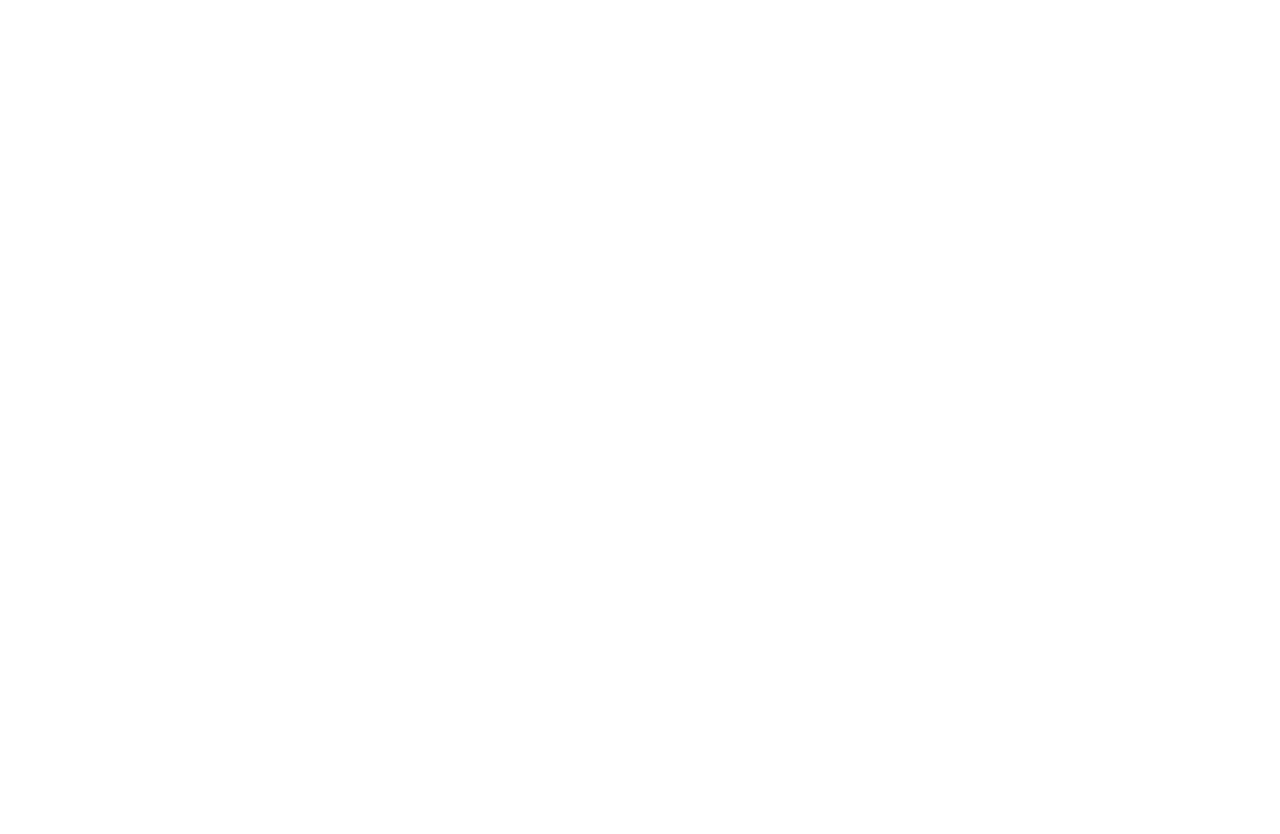
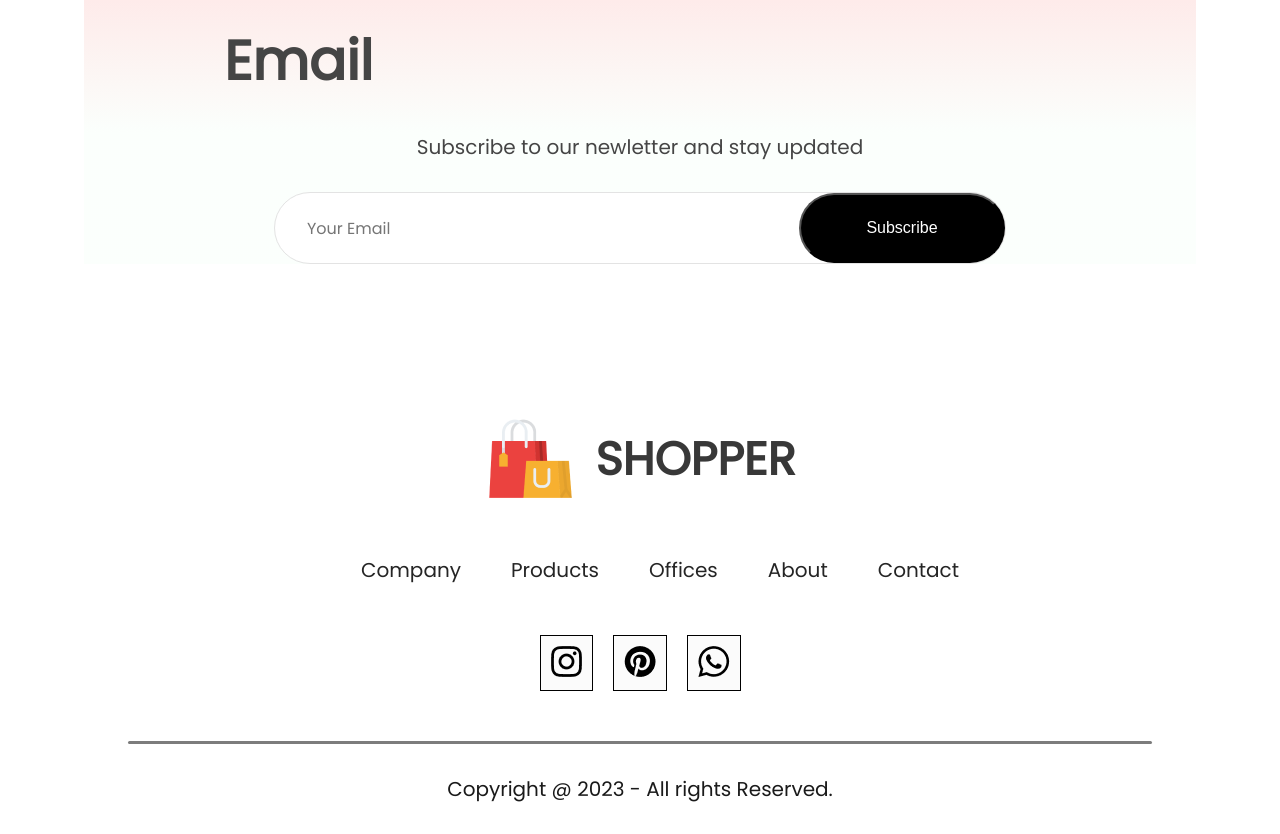
Before and after one commit to Srvictorchinea/ecommerce-react-app, a React (Create React App) app: page / in a window 1280 px wide. Shown: the part 3687-4521 px from the top of the page. Before the commit the page ends 3523 px from the top, so only its background shows below. Built offline with nearby package versions, Linux system fonts and the light colour scheme.

Commit message:
[ADD] footer

```diff
--- a/src/App.js
+++ b/src/App.js
@@ -6,6 +6,7 @@
 import LoginSignup from './Pages/LoginSignup';
 import Cart from './Pages/Cart';
 import Category from './Pages/Category';
+import Footer from './Components/Footer/Footer';
 
 
 function App() {
@@ -24,6 +25,7 @@
         <Route path='/cart' element={<Cart/>}/>
         <Route path='/login' element={<LoginSignup/>}/>
       </Routes>
+      <Footer />
       </BrowserRouter>
     </div>
   );
--- /dev/null
+++ b/src/Components/Footer/Footer.css
@@ -0,0 +1,54 @@
+.footer{
+    display: flex;
+    flex-direction: column;
+    justify-content: center;
+    align-items: center;
+    gap: 50px;
+}
+.footer-logo{
+    display: flex;
+    align-items: center;
+    gap: 20px;
+}
+.footer-logo p{
+    color: #383838;
+    font-size: 46px;
+    font-weight: 700;
+}
+.footer-links{
+    display: flex;
+    list-style: none;
+    gap: 50px;
+    color: #252525;
+    font-size: 20px;
+}
+.footer-links li{
+    cursor: pointer;
+}
+.footer-social-icon{
+    display: flex;
+    gap: 20px;
+}
+.footer-icons-container{
+    padding: 10px;
+    padding-bottom: 6px;
+    background-color: #fbfbfb;
+    border: 1px solid;
+}
+.footer-copyright{
+    display: flex;
+    flex-direction: column;
+    align-items: center;
+    gap: 30px;
+    width: 100%;
+    margin-bottom: 30px;
+    color: #1a1a1a;
+    font-size: 20px;
+}
+.footer-copyright hr{
+    width: 80%;
+    border: none;
+    border-radius: 10px;
+    height: 3px;
+    background-color: #7c7c7c;
+}
--- /dev/null
+++ b/src/Components/Footer/Footer.jsx
@@ -0,0 +1,41 @@
+import React from 'react'
+import './Footer.css'
+import footer_logo from '../Assets/logo_big.png'
+import instagram_icon from '../Assets/instagram_icon.png'
+import pintester_icon from '../Assets/pintester_icon.png'
+import whatsapp_icon from '../Assets/whatsapp_icon.png'
+
+const Footer = () => {
+  return (
+    <div className='footer' >
+        <div className="footer-logo">
+            <img src={footer_logo} alt="" />
+            <p>SHOPPER</p>
+        </div>
+        <ul className="footer-links">
+            <li>Company</li>
+            <li>Products</li>
+            <li>Offices</li>
+            <li>About</li>
+            <li>Contact</li>
+        </ul>
+        <div className="footer-social-icon">
+            <div className="footer-icons-container">
+                <img src={instagram_icon} alt="" />
+            </div>
+            <div className="footer-icons-container">
+                <img src={pintester_icon} alt="" />
+            </div>
+            <div className="footer-icons-container">
+                <img src={whatsapp_icon} alt="" />
+            </div>
+        </div>
+        <div className="footer-copyright">
+            <hr />
+            <p>Copyright @ 2023 - All rights Reserved.</p>
+        </div>
+    </div>
+  )
+}
+
+export default Footer
--- a/src/Components/NewCollections/NewCollections.css
+++ b/src/Components/NewCollections/NewCollections.css
@@ -3,7 +3,7 @@
     flex-direction: column;
     align-items: center;
     gap: 10px;
-    height: 90hv;
+   margin-bottom: 100px;
 }
 .new-collections h1{
     color: #171717;
--- /dev/null
+++ b/src/Components/NewsLetter/NewsLetter.css
@@ -0,0 +1,50 @@
+.newsletter{
+    width: 65%;
+    height: 40hv;
+    display: flex;
+    align-items: center;
+    flex-direction: column;
+    justify-content: center;
+    margin: auto;
+    padding: 0px 140px;
+    margin-bottom: 150px;
+    background: linear-gradient(180deg, #ffe1e1, #e1ffea22 60%);
+    gap: 30px;
+}
+.newsletter h1{
+    color: #454545;
+    font-size: 55px;
+    font-weight: 600;
+}
+.newsletter p{
+    color: #454545;
+    font-size: 20px;
+}
+.newsletter div{
+    display: flex;
+    align-items: center;
+    justify-content: space-between;
+    background-color: #fff;
+    width: 730px;
+    height: 70px;
+    border-radius: 80px;
+    border: 1px solid #e3e3e3;
+}
+.newsletter input{
+    width: 500px;
+    margin-left: 30px;
+    border: none;
+    outline: none;
+    color: #616161;
+    font-family:  'Poppins';
+    font-size: 16px;
+}
+.newsletter div button{
+    width: 210px;
+    height: 70px;
+    border-radius: 80px;
+    background-color: #000;
+    font-size: 16px;
+    color: #fff;
+    cursor: pointer;
+}
--- /dev/null
+++ b/src/Components/NewsLetter/NewsLetter.jsx
@@ -0,0 +1,17 @@
+import React from 'react'
+import './NewsLetter.css'
+
+const NewsLetter = () => {
+  return (
+    <div className='newsletter'>
+        <h1>Get Exclusive Offers On Your Email</h1>
+        <p>Subscribe to our newletter and stay updated</p>
+        <div>
+            <input type="email" placeholder='Your Email' />
+            <button>Subscribe</button>
+        </div>
+    </div>
+  )
+}
+
+export default NewsLetter
--- a/src/Pages/Shop.jsx
+++ b/src/Pages/Shop.jsx
@@ -3,6 +3,7 @@
 import Popular from '../Components/Popular/Popular';
 import Offers from '../Components/Offers/Offers';
 import NewCollections from '../Components/NewCollections/NewCollections';
+import NewsLetter from '../Components/NewsLetter/NewsLetter';
 
 const Shop = () => {
   return (
@@ -11,6 +12,7 @@
         <Popular />
         <Offers />
         <NewCollections />
+        <NewsLetter />
     </div>
   )
 }
```
